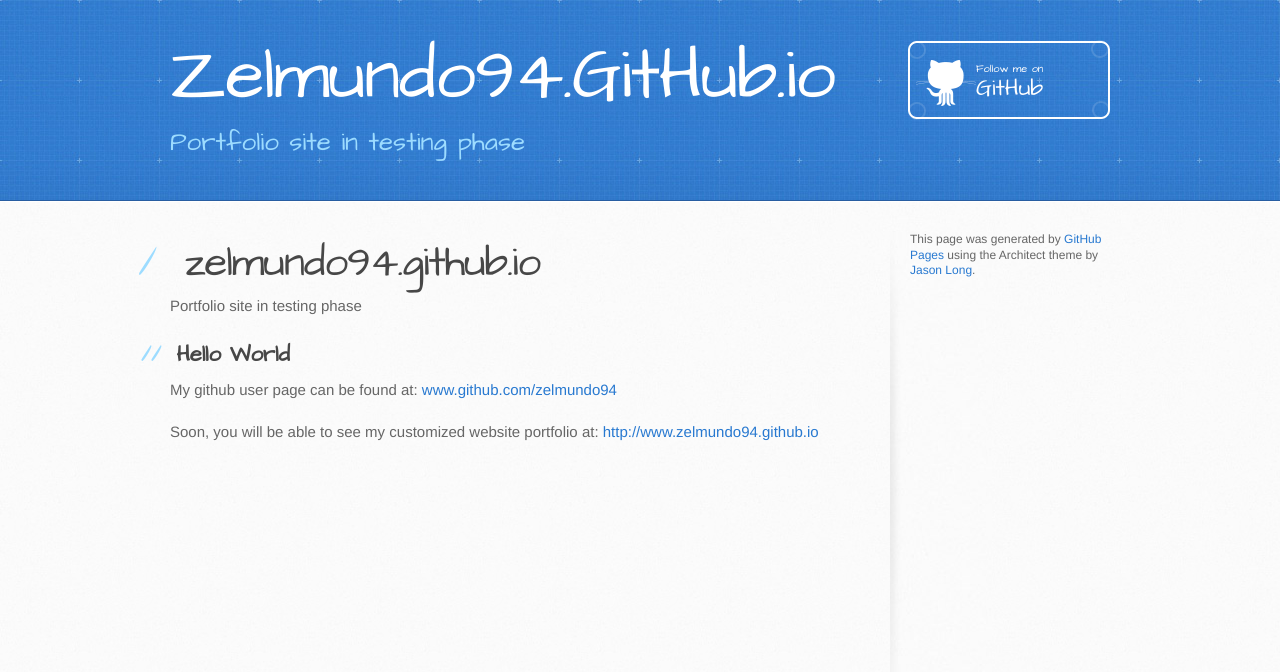
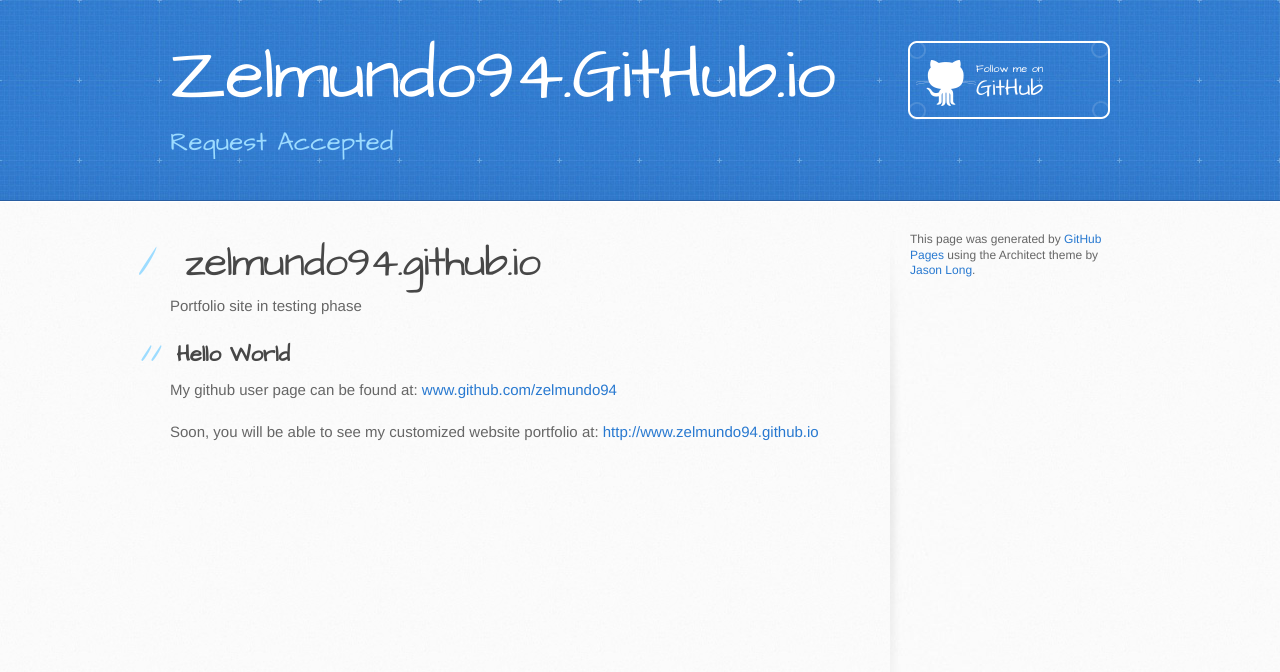
Before and after one commit to zelnet94/MyPortfolio, a plain HTML site: page index.html in a window 1280 px wide. Drawn offline with Linux system fonts and the light colour scheme.

Commit message:
Update html on site, new text

```diff
--- a/index.html
+++ b/index.html
@@ -13,14 +13,14 @@
     <script src="//html5shiv.googlecode.com/svn/trunk/html5.js"></script>
     <![endif]-->
 
-    <title>Zelmundo94.GitHub.io by zelmundo94</title>
+    <title>DHCP: Denzel's Homemade Computer Science Portfolio</title>
   </head>
 
   <body>
     <header>
       <div class="inner">
         <h1>Zelmundo94.GitHub.io</h1>
-        <h2>Portfolio site in testing phase</h2>
+        <h2>Request Accepted</h2>
         <a href="https://github.com/zelmundo94" class="button"><small>Follow me on</small> GitHub</a>
       </div>
     </header>
```
